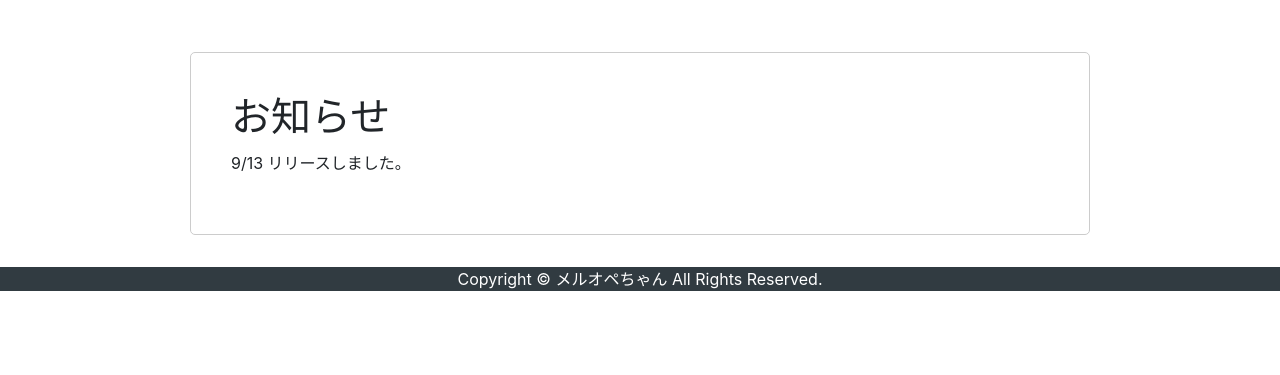
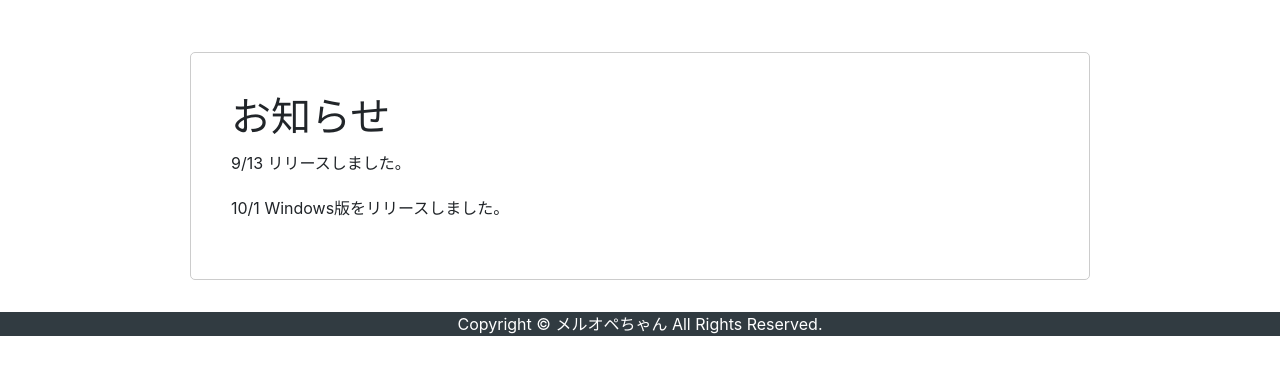
Before and after one commit to bishimaru/web_mail_operator, a Django app: page / in a window 1280 px wide. Shown: the part 253-628 px from the top of the page. Run offline with Django 3.2, Linux system fonts and the light colour scheme; some libraries are stand-ins or nearby versions.

Commit message:
auto commit

```diff
--- a/templates/index.html
+++ b/templates/index.html
@@ -5,6 +5,7 @@
 <div class="container">
  <h1>お知らせ</h1>
  <p>9/13 リリースしました。</p>
+ <p>10/1 Windows版をリリースしました。</p>
 
 </div>
 
```
